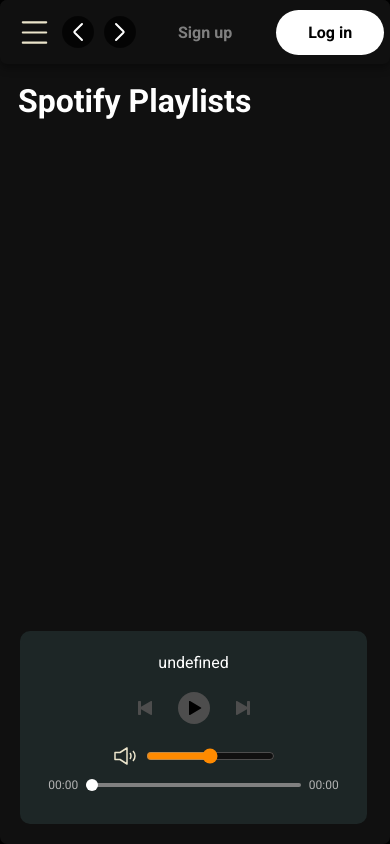
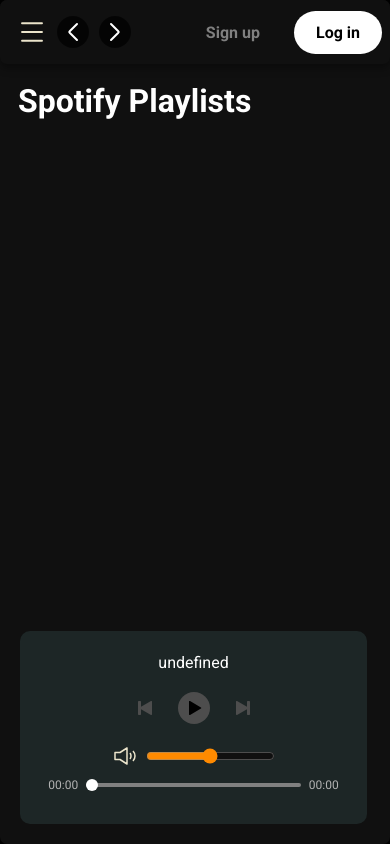
Before and after one commit to jogendra05/Spotify-clone-web, a plain HTML site: page index.html in a window 390 px wide. Drawn offline with Linux system fonts and the light colour scheme; no server answers.

Commit message:
Update style.css

```diff
--- a/css/style.css
+++ b/css/style.css
@@ -80,7 +80,6 @@
     color: #b6adad;
     font-size: 11px;
     text-decoration: none;
-    /* gap: 30px; */
 }
 
 .singerName{
@@ -89,7 +88,6 @@
 }
 
 .library{
-    /* min-height: 69.9vh; */
     height: 76%;
     position: relative;
 }
@@ -117,7 +115,7 @@
 
 .hamburger{
     display: none;
-    width: 35px;
+    width: 30px;
 }
 
 .close{
@@ -175,7 +173,6 @@
     margin-top: 10px;
     margin-left: 10px;
     padding: 8px;
-    /* margin: 10px; */
 }
 
 .cardContainer{
@@ -186,6 +183,7 @@
     overflow-y: scroll;
     overflow: auto;
     max-height: 65vh;
+    /* height: 100%; */
 }
 
 :root{
@@ -197,7 +195,6 @@
     width: 200px;
     padding: 10px;
     border-radius: 5px;
-    /* background-color: #252525; */
     position: relative;
     cursor: pointer;
 }
@@ -249,6 +246,11 @@
 }
 
 .playbar{
+    /* display: flex;
+    justify-content: center;
+    align-items: center; */
+    /* flex-wrap: wrap; */
+    /* position: absolute; */
     position: fixed;
     bottom: 0;
     right: .1px;
@@ -357,9 +359,6 @@
 
 .songinfo{
     padding: 0 12px;
-    /* width: 250px; */
-    /* border: 2px solid white; */
-    /* margin-left: 40px; */
     display: inline-block;
     position: absolute;
     left: 35px;
@@ -419,6 +418,7 @@
         &:hover{
             cursor: pointer;
         }
+
     }
 
     .close{
@@ -430,10 +430,6 @@
 
     .card{
         width: 44vh;
-    }
-
-    .cardContainer{
-        /* margin: 0; */
     }
 
     .right{
@@ -474,7 +470,14 @@
 
     .buttons{
         display: flex;
-        min-width: 252px;
+        /* min-width: 252px; */
+        /* padding: 0; */
+        font-size: 12px;
+    }
+
+    .button1, .button2{
+        margin: 0;
+        padding: 12px 22px;
     }
 
     .buttons>*{
@@ -489,7 +492,11 @@
         display: flex;
         justify-content: center;
         align-items: center;
-        max-height: 58vh;
+        max-height: 56vh;
+    }
+
+    ::-webkit-scrollbar {
+        display: none;
     }
 
     .card{
```
